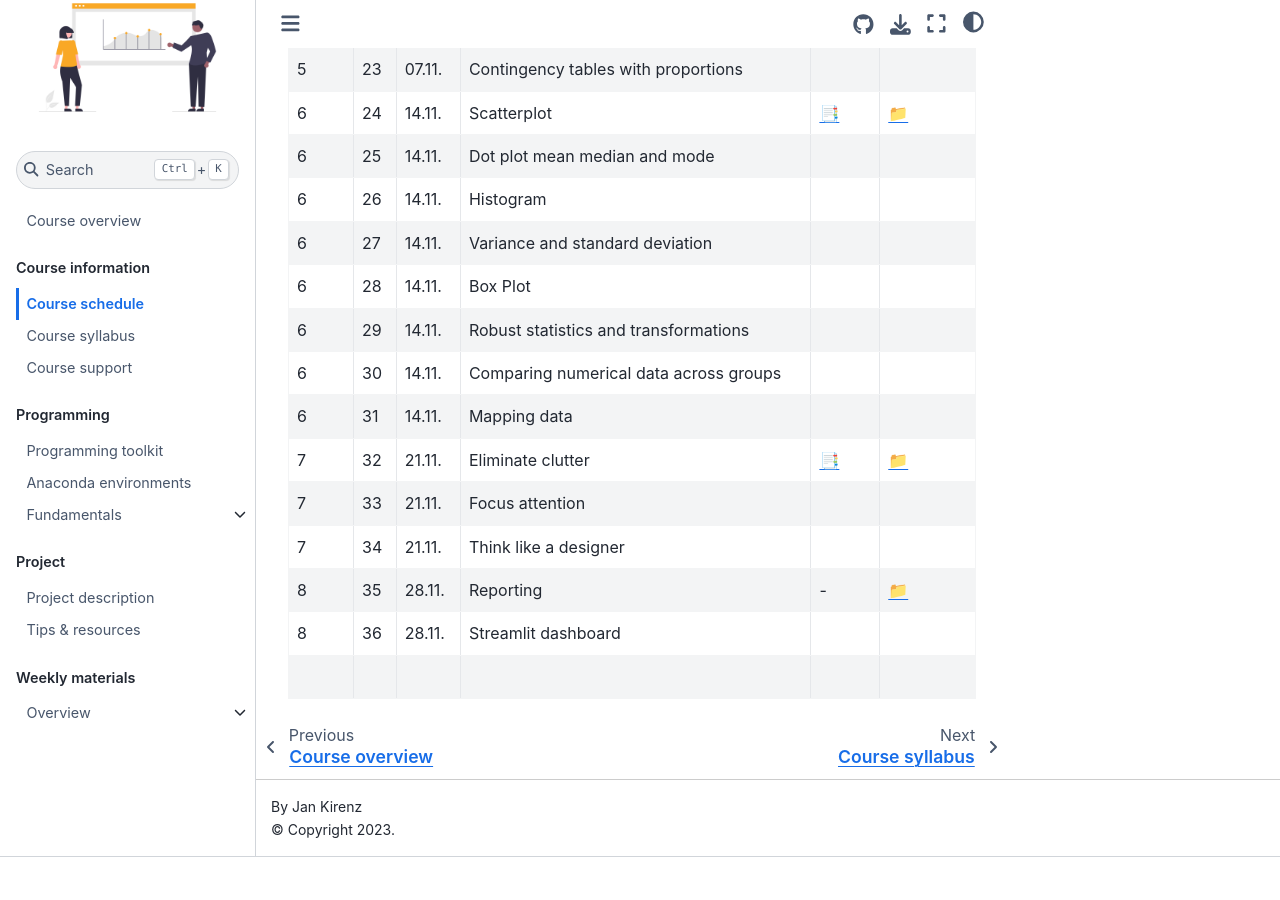
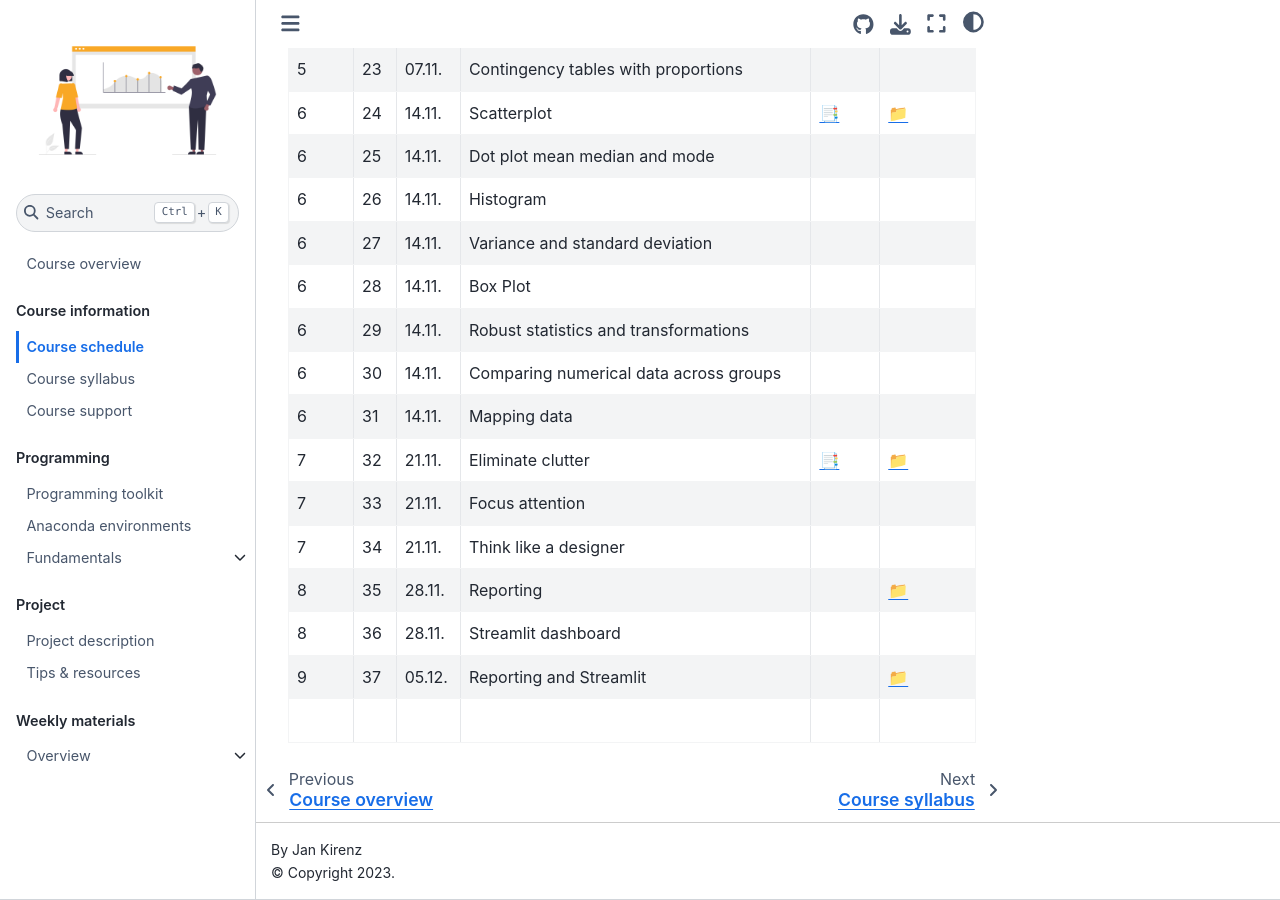
Before and after one commit to dst-ws22/website, a Jupyter Book: the page built from docs/course-schedule.md, in a window 1280 px wide and 900 px high, scrolled down 1274 px. Built offline with Jupyter Book 1.0.4 settings and Sphinx 7.4.7 and the Sphinx Book theme 1.1.4, drawn with Linux system fonts in a browser that asks for light colours; comment, search, counter and statistics services are not loaded; before the commit the page ends 2131 px from its top, so only the background shows below that.

Commit message:
Update course-schedule.md

```diff
--- a/docs/course-schedule.md
+++ b/docs/course-schedule.md
@@ -42,6 +42,7 @@ This overview will be updated as the semester progresses.
 |	7	|	32	|	21.11.	|	Eliminate clutter	|	[📑](https://drive.google.com/file/d/10ACOvGOYkyiYLLfOe9wt6wefqtTy9POf/view?usp=sharing)	|	[📁](../weeks/week7.md)	|
 |	7	|	33	|	21.11.	|	Focus attention	|		|		|
 |	7	|	34	|	21.11.	|	Think like a designer	|		|		|
-|	8	|	35	|	28.11.	|	Reporting	|	 -	|	[📁](../weeks/week8.md)	|
+|	8	|	35	|	28.11.	|	Reporting	|		|	[📁](../weeks/week8.md)	|
 |	8	|	36	|	28.11.	|	Streamlit dashboard	|		|		|
+|	9	|	37	|	05.12.	|	Reporting and Streamlit	|		|	[📁](../weeks/week9.md)	|
 <br>
```
